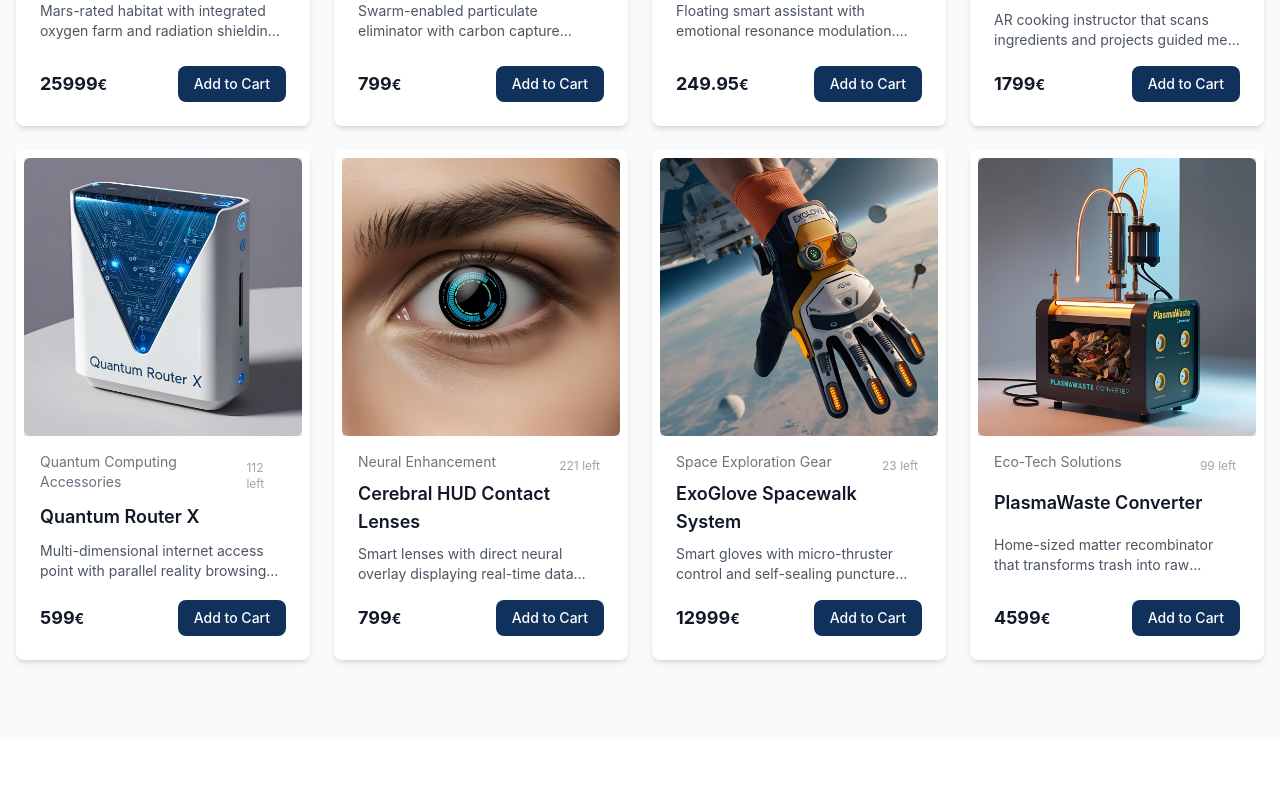
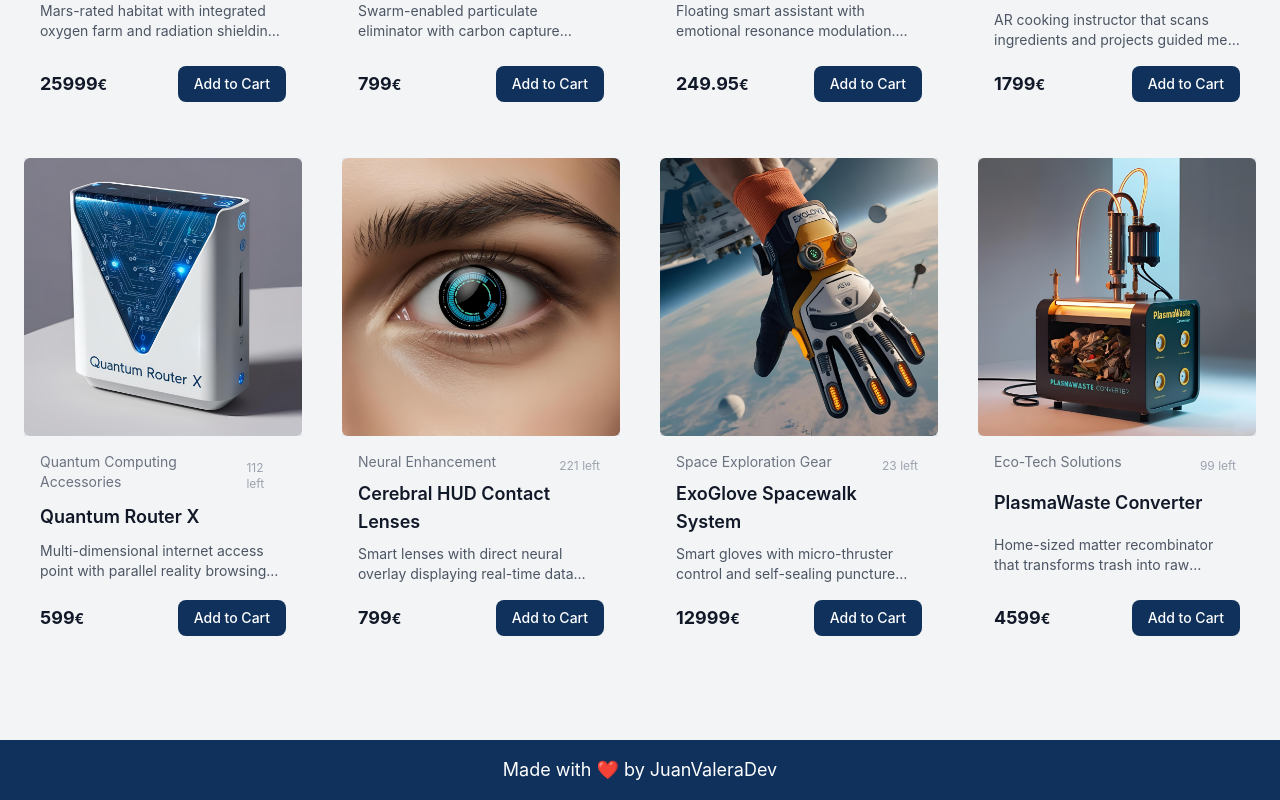
Before and after one commit to JuanValeraDev/Cyber-Gadgets, a React (Vite) app in the folder frontend/: page / in a window 1280 px wide. Shown: the part 1167-1967 px from the top of the page. Before the commit the page ends 1907 px from the top, so only its background shows below. Built offline with nearby package versions, Linux system fonts and the light colour scheme.

Commit message:
Changed style of cards to be more spotify-like

```diff
--- a/frontend/src/App.jsx
+++ b/frontend/src/App.jsx
@@ -1,9 +1,10 @@
-import { BrowserRouter as Router } from 'react-router-dom';
-import { ThemeProvider } from './context/ThemeContext';
-import { CartProvider } from './context/CartContext';
+import {BrowserRouter as Router} from 'react-router-dom';
+import {ThemeProvider} from './context/ThemeContext';
+import {CartProvider} from './context/CartContext';
+import Catalog from "./components/Catalog.jsx";
 import Header from './components/Header';
-import ProductCard from './components/ProductCard';
 import {catalog} from "./mock-products.js";
+import Footer from "./components/Footer.jsx";
 
 const products = catalog.products
 
@@ -12,32 +13,10 @@ function App() {
         <Router>
             <ThemeProvider>
                 <CartProvider>
-          <div className="min-h-screen bg-gray-50 dark:bg-zinc-900 transition-colors duration-200">
-            <Header />
-            <main className="container mx-auto px-4 py-8">
-              <section className="mb-12">
-                <div className="flex justify-between items-center mb-8">
-                  <h1 className="text-4xl font-bold text-primary dark:text-primary-dark">
-                    Explore our universe
-                  </h1>
-                  <div className="flex gap-4">
-                    <button className="px-4 py-2 text-sm font-medium text-gray-700 dark:text-primary-dark
-                                   hover:text-primary dark:hover:text-terciary-dark">
-                      Latest
-                    </button>
-                    <button className="px-4 py-2 text-sm font-medium text-gray-700 dark:text-primary-dark
-                                   hover:text-primary dark:hover:text-terciary-dark">
-                      Popular
-                    </button>
-                  </div>
-                </div>
-                <div className="grid grid-cols-1 md:grid-cols-2 lg:grid-cols-3 xl:grid-cols-4 gap-6">
-                  {products.map(product => (
-                    <ProductCard key={product.id} product={product} />
-                  ))}
-                </div>
-              </section>
-            </main>
+                    <div className="min-h-screen bg-gray-100 dark:bg-zinc-900 transition-colors duration-200">
+                        <Header/>
+                        <Catalog products={products}/>
+                        <Footer/>
                     </div>
                 </CartProvider>
             </ThemeProvider>
--- /dev/null
+++ b/frontend/src/components/Catalog.jsx
@@ -0,0 +1,29 @@
+
+import ProductCard from './ProductCard';
+
+export default function Catalog({ products }) {
+    return (
+        <main className="container mx-auto px-4 py-8">
+            <section className="mb-12">
+                <div className="flex justify-between items-center mb-8">
+                    <h1 className="text-4xl font-bold text-primary dark:text-primary-dark">
+                        Explore our universe
+                    </h1>
+                    <div className="flex gap-4">
+                        <button className="px-4 py-2 text-sm font-medium text-gray-700 dark:text-primary-dark hover:text-primary dark:hover:text-terciary-dark">
+                            Latest
+                        </button>
+                        <button className="px-4 py-2 text-sm font-medium text-gray-700 dark:text-primary-dark hover:text-primary dark:hover:text-terciary-dark">
+                            Popular
+                        </button>
+                    </div>
+                </div>
+                <div className="grid grid-cols-1 md:grid-cols-2 lg:grid-cols-3 xl:grid-cols-4 gap-6">
+                    {products.map(product => (
+                        <ProductCard key={product.id} product={product} />
+                    ))}
+                </div>
+            </section>
+        </main>
+    );
+}
--- /dev/null
+++ b/frontend/src/components/Footer.jsx
@@ -0,0 +1,14 @@
+import styles from "../styles/Footer.module.css"
+
+export default function Footer() {
+    return (
+        <footer className={`${styles.footer} dark:bg-primary-dark `}>
+            <div className="container mx-auto text-center">
+                <p>Made with ❤️ by <a href={"https://www.linkedin.com/in/juan-valera-reales/"}
+                                      target={"_blank"}>JuanValeraDev</a>
+                </p>
+
+            </div>
+        </footer>
+    );
+}
--- a/frontend/src/components/Header.jsx
+++ b/frontend/src/components/Header.jsx
@@ -111,7 +111,7 @@ export default function Header() {
                             aria-label="Toggle theme"
                         >
                             {isDarkMode ? (
-                                <SunIcon className="h-6 w-6 text-yellow-400"/>
+                                <SunIcon className="h-6 w-6 text-gray-300"/>
                             ) : (
                                 <MoonIcon className="h-6 w-6 text-gray-600"/>
                             )}
@@ -156,7 +156,7 @@ export default function Header() {
                         >
                             {isDarkMode ? (
                                 <>
-                                    <SunIcon className="h-6 w-6 text-yellow-400"/>
+                                    <SunIcon className="h-6 w-6 text-gray-300"/>
                                     <span className="text-gray-700 dark:text-gray-200">Light Mode</span>
                                 </>
                             ) : (
--- a/frontend/src/components/ProductCard.jsx
+++ b/frontend/src/components/ProductCard.jsx
@@ -5,7 +5,7 @@ export default function ProductCard({ product }) {
   const { addToCart } = useCart();
 
   return (
-    <div className={`${styles.card} dark:bg-zinc-700 dark:hover:bg-zinc-800`}>
+    <div className={`${styles.card} dark:bg-zinc-900 dark:hover:bg-zinc-800`}>
       <div className={`${styles.imageContainer} dark:bg-gray-700`}>
         <img
           src={product.image}
--- /dev/null
+++ b/frontend/src/styles/Footer.module.css
@@ -0,0 +1,3 @@
+.footer {
+    @apply bg-primary text-white py-4 text-lg;
+}
--- a/frontend/src/styles/ProductCard.module.css
+++ b/frontend/src/styles/ProductCard.module.css
@@ -1,6 +1,6 @@
 .card {
-  @apply bg-white  rounded-lg shadow-md overflow-hidden
-         hover:shadow-lg transition-shadow duration-200 flex flex-col hover:bg-gray-50
+  @apply bg-gray-100  rounded-lg overflow-hidden
+         flex flex-col hover:bg-white
   p-2;
 }
 
```
Lines whose indentation alone changed are shown as unchanged.
